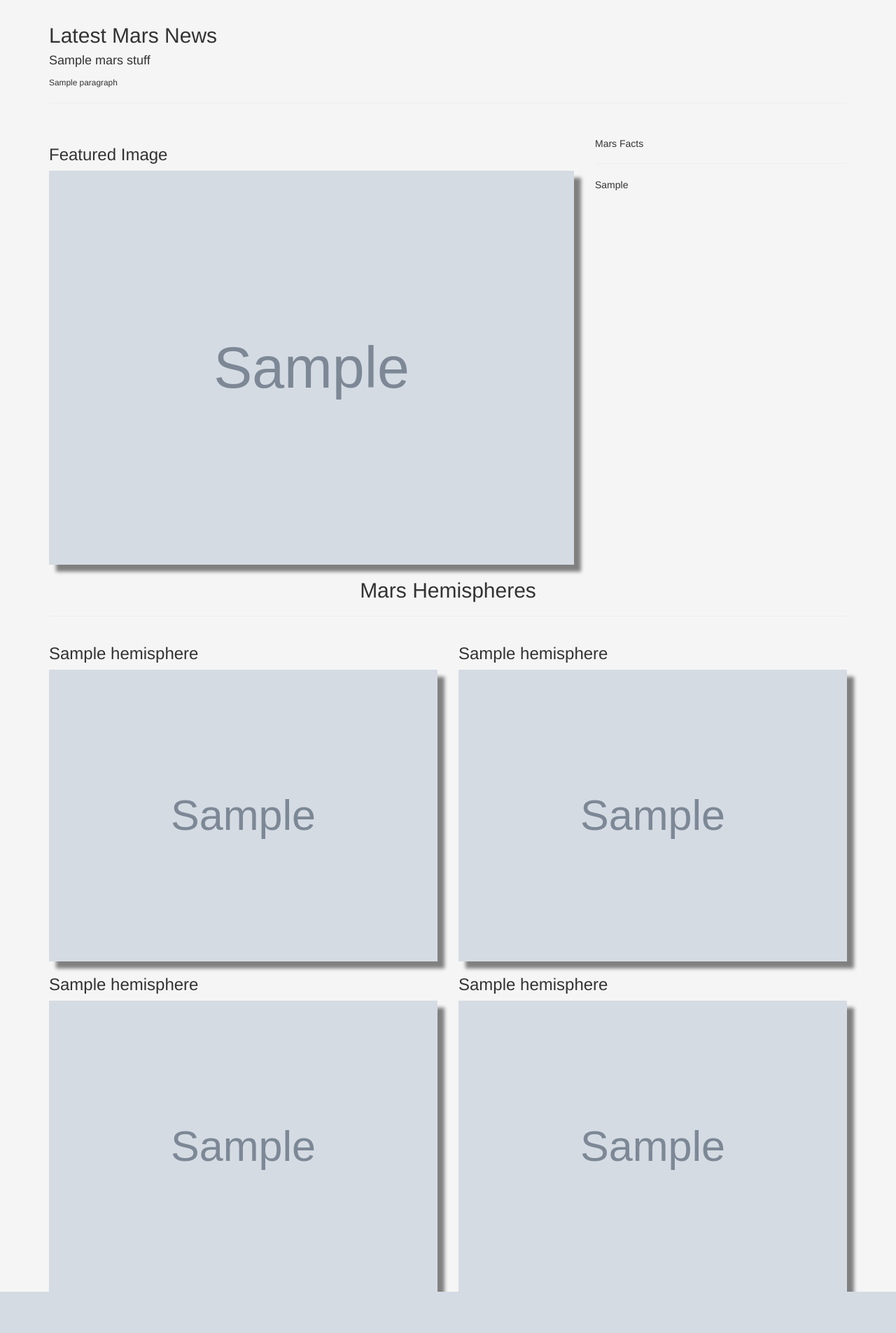
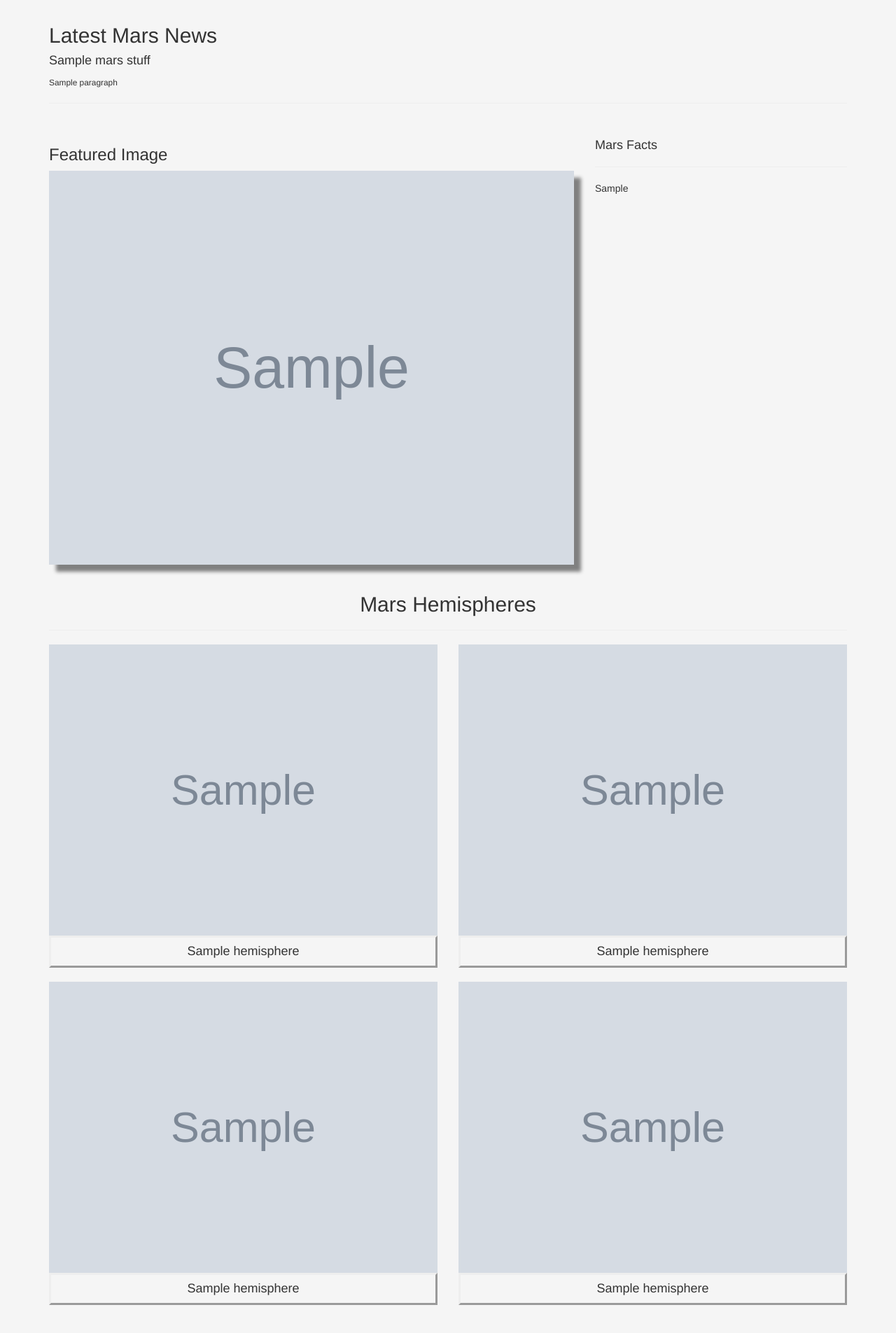
Before and after one commit to nbolt1989/web_scraping_challenge, a Flask app: page / in a window 1280 px wide. Shown: the part 272-2177 px from the top of the page at 70% size. Before the commit the page ends 2118 px from the top, so only its background shows below. Run offline with Flask 2, Linux system fonts and the light colour scheme; grey boxes marked "Sample" are stand-in pictures; a database or web service that is not in the repository returns one stand-in record (values such as "Sample title"); some libraries are stand-ins or nearby versions.

Commit message:
pushing final changes

```diff
--- a/Mission_to_Mars/templates/index.html
+++ b/Mission_to_Mars/templates/index.html
@@ -34,42 +34,55 @@
             <img src="{{mars.Featured_Image}}" alt="The Featured Image" width = "100%" style = "box-shadow: 10px 10px 5px grey;">
         </div>
         <div class = "col-md-4">
-          <h5>Mars Facts</h5><hr>
+          <h4>Mars Facts</h4><hr>
+          <div class = "table table-striped">
             <table>{{mars.Index_Table | safe}}</table>
         </div>
-    </div>
+      </div>
+    </div><br>
+
     <div class = "row">
       <div class = "col-md-12 text-center">
         <h2>Mars Hemispheres</h2><hr>
       </div>
     </div>
     <div class = "row">
-          <div class = "col-md-6">
-          <h3>{{mars.Hemispheres[0]['title']}}</h3>
-          <img src = "{{mars.Hemispheres[0]['imageURL']}}" width = "100%" style = "box-shadow: 10px 10px 5px grey">
-          </div>
-          <div class = "col-md-6">
-          <h3>{{mars.Hemispheres[1]['title']}}</h3>
-          <img src = "{{mars.Hemispheres[1]['imageURL']}}" width = "100%" style = "box-shadow: 10px 10px 5px grey">
-        </div>
-    </div>
-
-      <div class = "row">
-        <div class = "col-md-6">
-          <h3>{{mars.Hemispheres[2]['title']}}</h3>
-        <img src = "{{mars.Hemispheres[2]['imageURL']}}" width = "100%" style = "box-shadow: 10px 10px 5px grey">
-      </div>
-        <div class = "col-md-6">
-        <h3>{{mars.Hemispheres[3]['title']}}</h3>
-        <img src = "{{mars.Hemispheres[3]['imageURL']}}" width = "100%" style = "box-shadow: 10px 10px 5px grey">
+      <div class = "col-md-6">
+    <div class="card text-center" style="width: 100%;">
+      <img class="card-img-top" src="{{mars.Hemispheres[0]['imageURL']}}" alt="Card image cap" width="100%">
+      <div class="card-body" style = "border-style: outset;">
+        <h4 class="card-title">{{mars.Hemispheres[0]['title']}}</h4>
       </div>
     </div>
   </div>
-
-
-
-
-
+  <div class = "col-md-6">
+    <div class="card text-center" style="width: 100%;">
+      <img class="card-img-top" src="{{mars.Hemispheres[1]['imageURL']}}" alt="Card image cap" width="100%">
+      <div class="card-body" style = "border-style: outset;">
+        <h4 class="card-title">{{mars.Hemispheres[1]['title']}}</h4>
+      </div>
+    </div>
+  </div>
+  </div><br>
+  <div class = "row">
+    <div class = "col-md-6">
+  <div class="card text-center" style="width: 100%;">
+    <img class="card-img-top" src="{{mars.Hemispheres[2]['imageURL']}}" alt="Card image cap" width="100%">
+    <div class="card-body" style = "border-style: outset;">
+      <h4 class="card-title">{{mars.Hemispheres[2]['title']}}</h4>
+    </div>
+  </div>
+</div>
+<div class = "col-md-6">
+  <div class="card text-center" style="width: 100%;">
+    <img class="card-img-top" src="{{mars.Hemispheres[3]['imageURL']}}" alt="Card image cap" width="100%">
+    <div class="card-body" style = "border-style: outset;">
+      <h4 class="card-title">{{mars.Hemispheres[3]['title']}}</h4>
+    </div>
+  </div>
+</div>
+</div><br><br>
+</div>
 
 
 <script src="https://code.jquery.com/jquery-3.3.1.slim.min.js" integrity="sha384-q8i/X+965DzO0rT7abK41JStQIAqVgRVzpbzo5smXKp4YfRvH+8abtTE1Pi6jizo" crossorigin="anonymous"></script>
--- /dev/null
+++ b/Mission_to_Mars/templates/style.css
@@ -0,0 +1,3 @@
+.h4 {
+    color: blue;
+}
```
Also changed, not shown: Mission_to_Mars/scrape_mars.py (+11 -15 lines), 1 other file.
